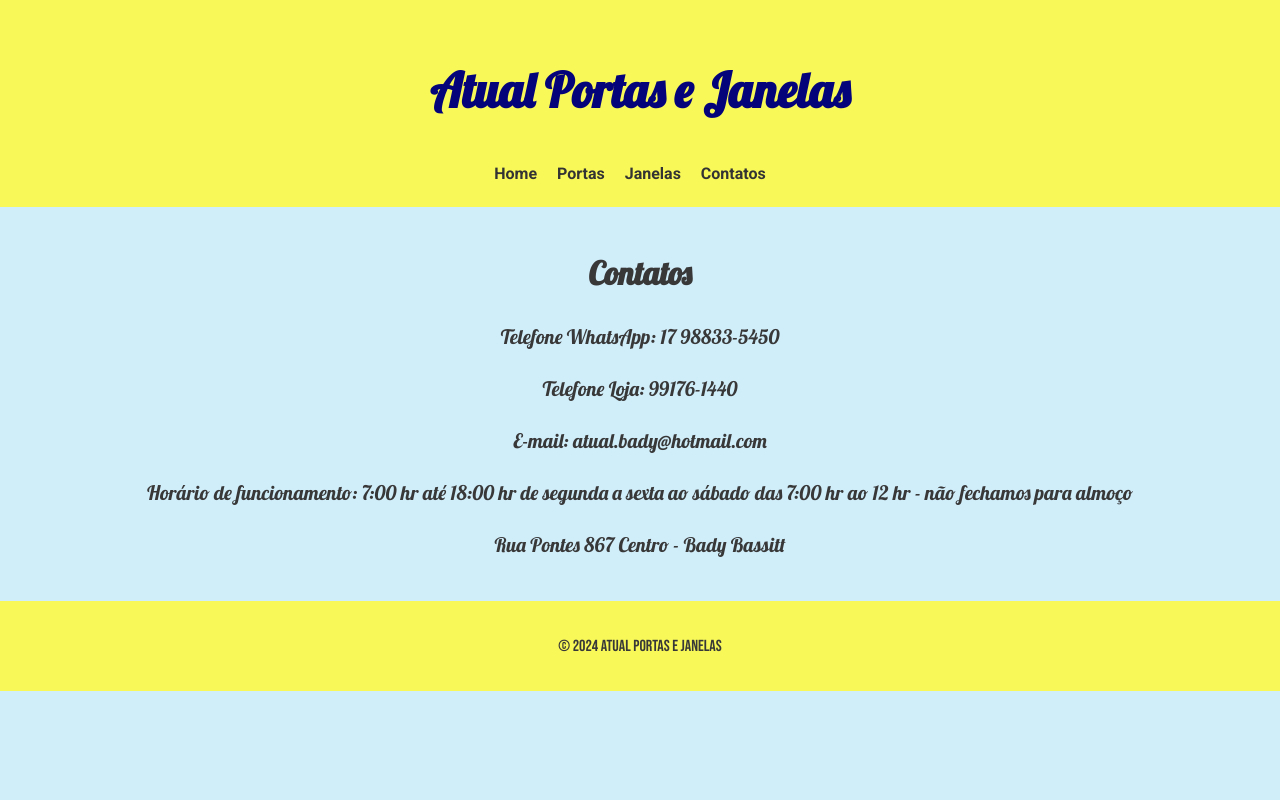
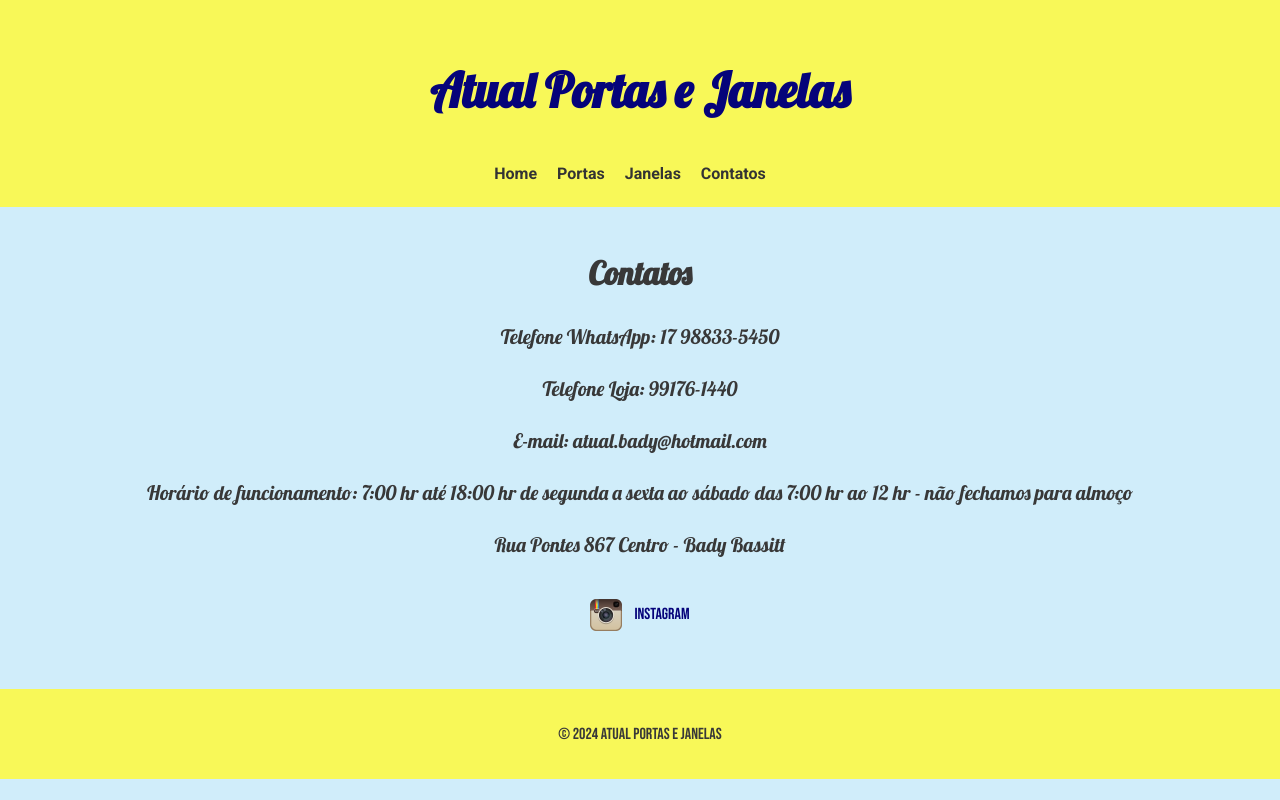
Before and after one commit to Dong0s/Portas-Janelas, a plain HTML site: page contatos.html in a window 1280 px wide. Drawn offline with Linux system fonts and the light colour scheme.

Commit message:
contatos

```diff
--- a/contatos.html
+++ b/contatos.html
@@ -26,6 +26,9 @@
     <p class="contatos_2">E-mail: atual.bady@hotmail.com </p>
    <p class="contatos_2">Horário de funcionamento: 7:00 hr até 18:00 hr de segunda a sexta ao sábado das 7:00 hr ao 12 hr - não fechamos para almoço </p>
    <p class="contatos_2">Rua Pontes 867 Centro - Bady Bassitt</p>
+   <a class="contatos_3" href="https://www.instagram.com/atualportas/" target="_blank">
+    <img src="imagens/Outros/Insta Icon.png" alt="">Instagram</a>
+
     <footer>
         <div>
             <p>&copy; 2024 Atual Portas e Janelas</p>
--- a/styles/style.css
+++ b/styles/style.css
@@ -71,6 +71,7 @@ body {
     border: 2px solid #000000;
     background-color: var(--cor-principal);
     color: #05037a ;
+    border-radius: 24px;
 
 }
 
@@ -143,6 +144,18 @@ footer {
     font-family: 'Lobster', cursive;
     font-size: 20px;
 }
+.contatos_3{
+   display: flex;
+   justify-content: center;
+  text-decoration: none;
+  font-family: var(--font-2);
+  gap: 12px;
+  align-items: center;
+  border-radius: 4px;
+  color: #05037a;
+  padding: 18px;
+
+}
 .menu_back:hover{
     background-color: var(--cor-fundo);
 
```
Also changed, not shown: imagens/Outros/Insta Icon.png (added).
